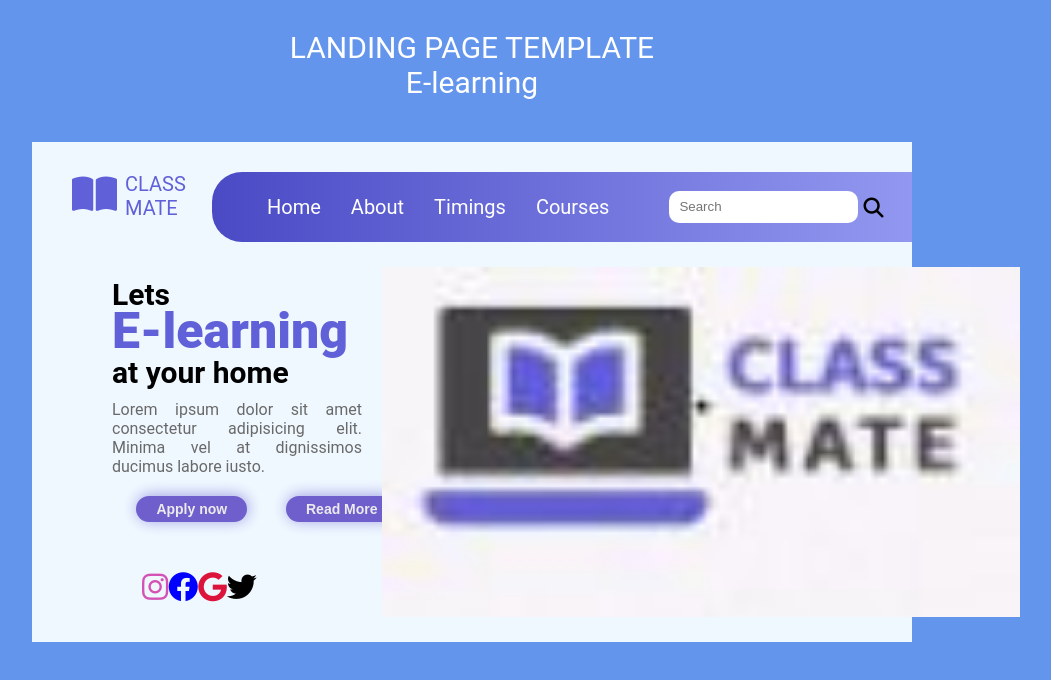
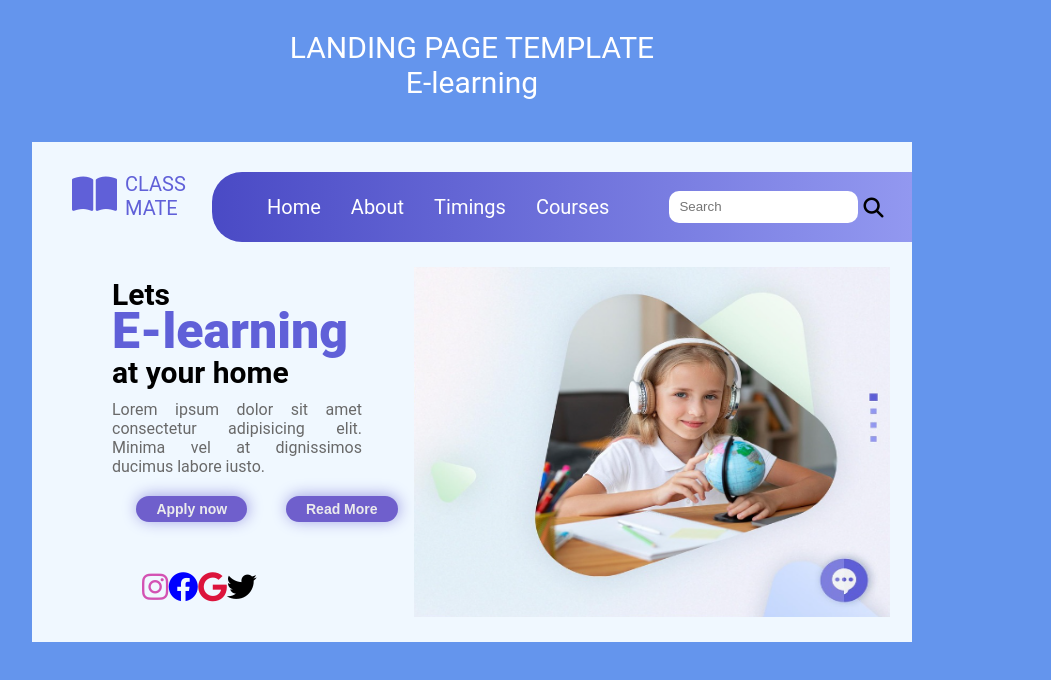
Before and after one commit to thuhuong1234/HIT-WEB-Private-2022, a plain HTML site: page Buoi5/Bai3/Bai3.html in a window 1280 px wide. Shown: the whole page, without its empty margins (176-1227 px from the left). Drawn offline with Linux system fonts and the light colour scheme.

Commit message:
Add files via upload

```diff
--- a/Buoi5/Bai3/Bai3.html
+++ b/Buoi5/Bai3/Bai3.html
@@ -58,7 +58,7 @@
             </div>
             </div>
             <div class="main-right">
-                <img src="./Anh/Capture.JPG" width="110%" height="100%">
+                <img src="./Anh/p2.png" width="110%" height="100%">
             </div>
 
         </div>
```
Also changed, not shown: Buoi5/Bai3/Anh/p2.png (added).
